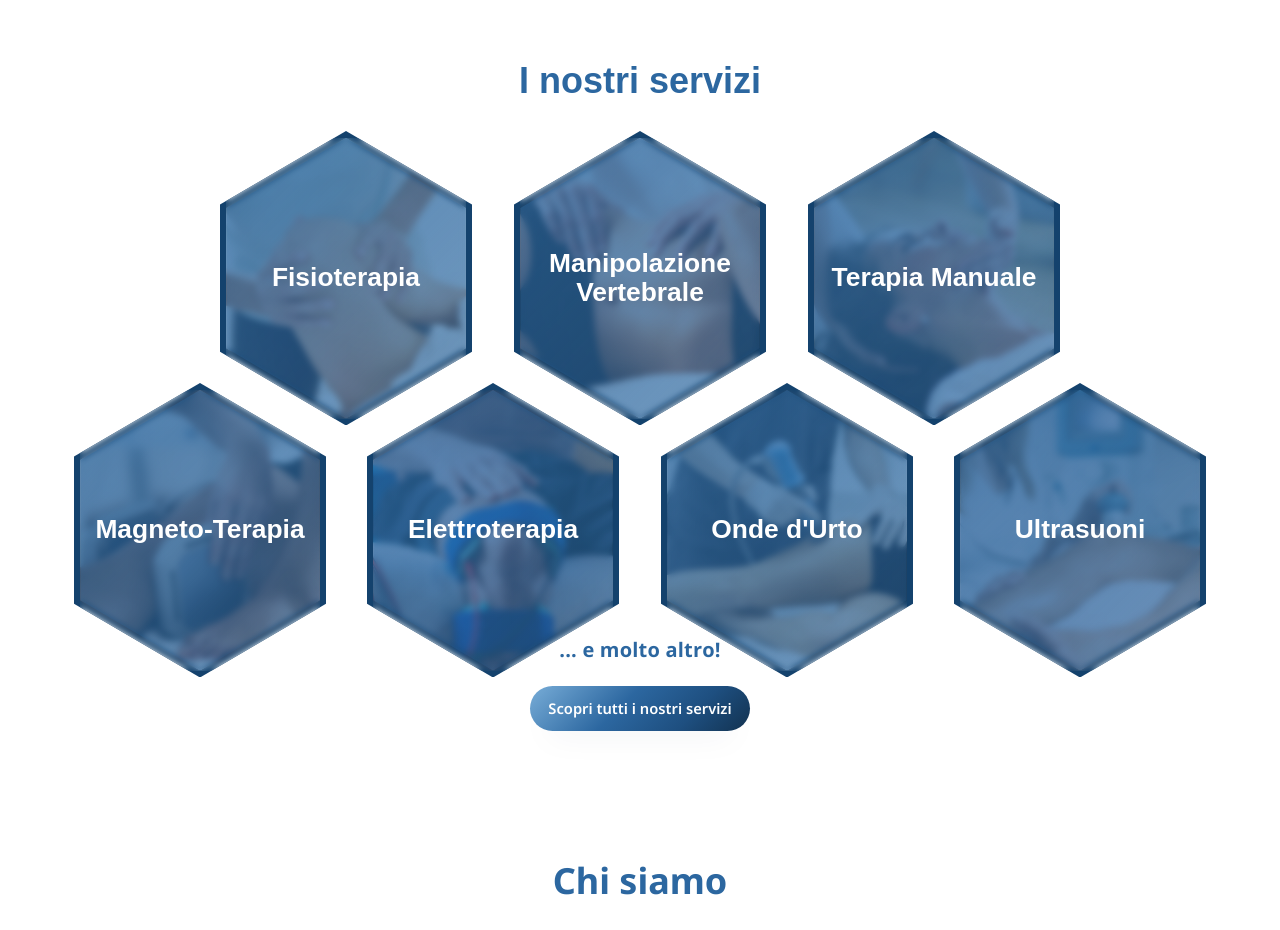
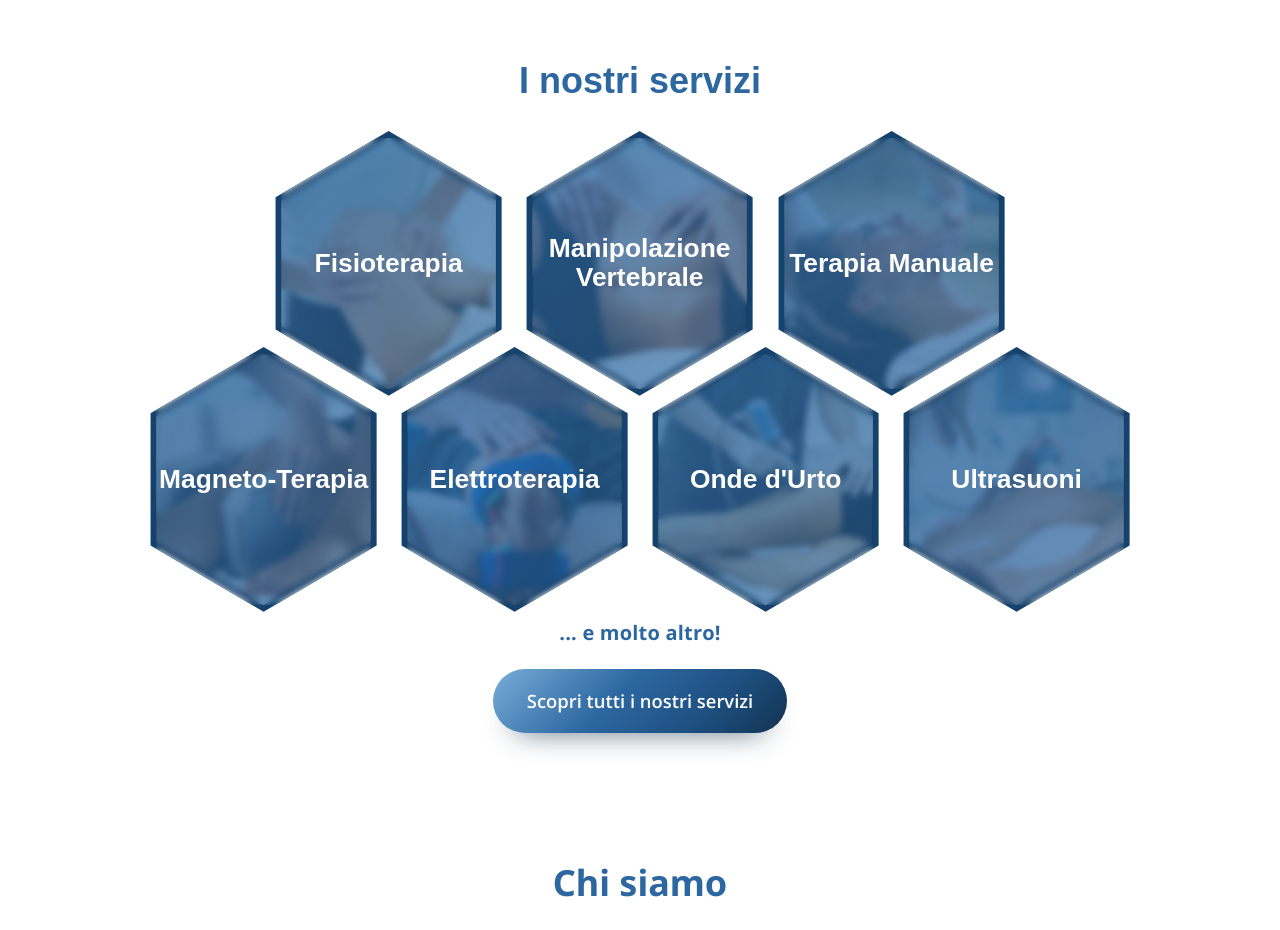
Before and after one commit to rolindaz/ars-fisio, a React (Vite) app: page / in a window 1280 px wide. Shown: the part 1520-2450 px from the top of the page. Built offline with nearby package versions, Linux system fonts and the light colour scheme; a web font is replaced by a local one.

Commit message:
feat: update ServicesPreview component styling for improved layout and button visibility
Co-authored-by: Copilot <copilot@github.com>

```diff
--- a/src/components/ServicesPreview.jsx
+++ b/src/components/ServicesPreview.jsx
@@ -32,7 +32,7 @@ const ServicesPreview = () => {
           ))}
         </div>
 
-        <div className="services-preview-cta hex-row-closer">
+        <div className="services-preview-cta services-preview-cta--lower">
           <span className="services-preview-cta__eyebrow">... e molto altro!</span>
           <Link to="/servizi" className="booking-button booking-button--full services-preview-cta__button">
             Scopri tutti i nostri servizi
--- a/src/index.css
+++ b/src/index.css
@@ -483,7 +483,7 @@ a:visited:active {
 
   .hex-row {
     display: flex;
-    gap: 1rem;
+    /* gap: 1rem; */
   }
 
   .hex-row-closer {
@@ -509,11 +509,11 @@ a:visited:active {
     color: var(--logo-main);
   }
 
-  .services-preview-cta__button {
+  .booking-button.services-preview-cta__button {
     width: fit-content;
     font-family: "Open Sans", sans-serif;
-    padding: 1.1rem 1.6rem;
-    font-size: 1rem;
+    padding: 1.4rem 2.1rem;
+    font-size: 1.15rem;
   }
 
   /* #endregion ServicesPreviewSection */
@@ -1159,8 +1159,8 @@ a:visited:active {
   } */
 
   .hex-container {
-    width: 17.5rem;
-    height: 18.4rem;
+    width: 15.7rem;
+    height: 16.55rem;
   }
 
   .hex-title {
@@ -1172,16 +1172,20 @@ a:visited:active {
     display: flex;
   }
 
-  .hex-row {
-    gap: 0.85rem;
-  }
+  /* .hex-row {
+    gap: 0.5rem;
+  } */
 
-  .hex-row-closer {
+  /* .hex-row-closer {
     margin-top: -2.65rem;
-  }
+  } */
 
   .services-preview-cta {
     width: min(24rem, 100%);
+  }
+
+  .services-preview-cta--lower {
+    margin-top: 0.35rem;
   }
 
   .mobile-grid {
```
